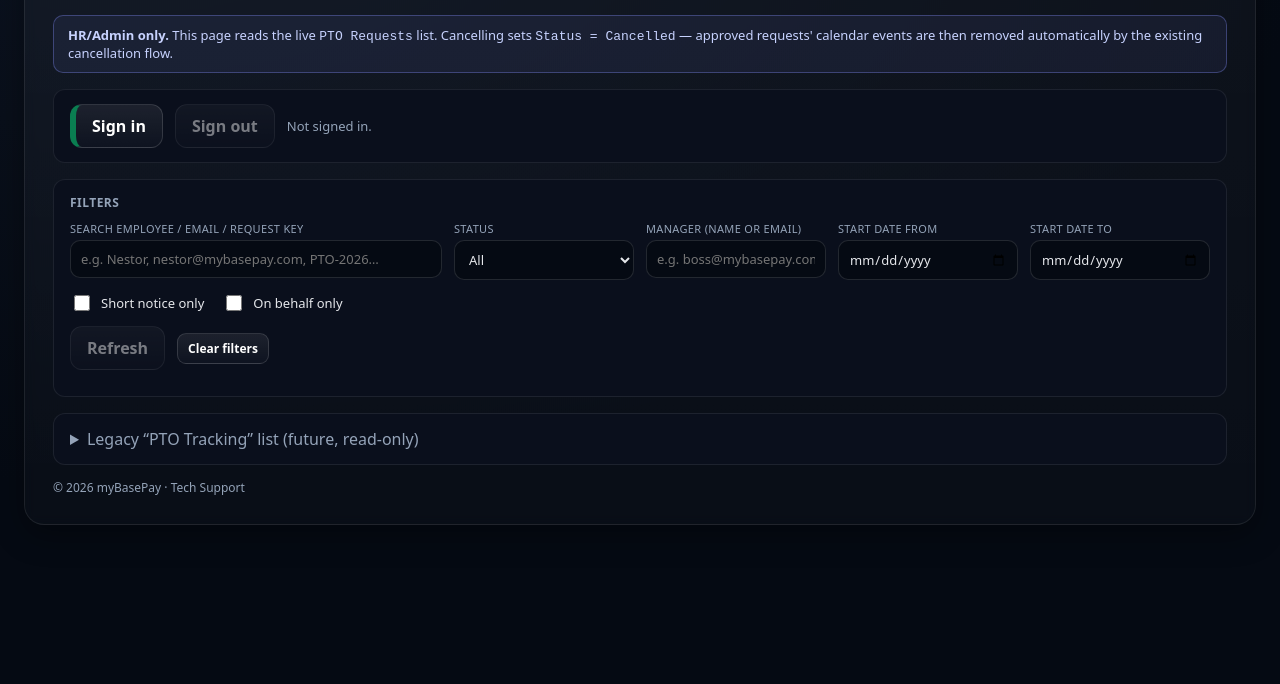
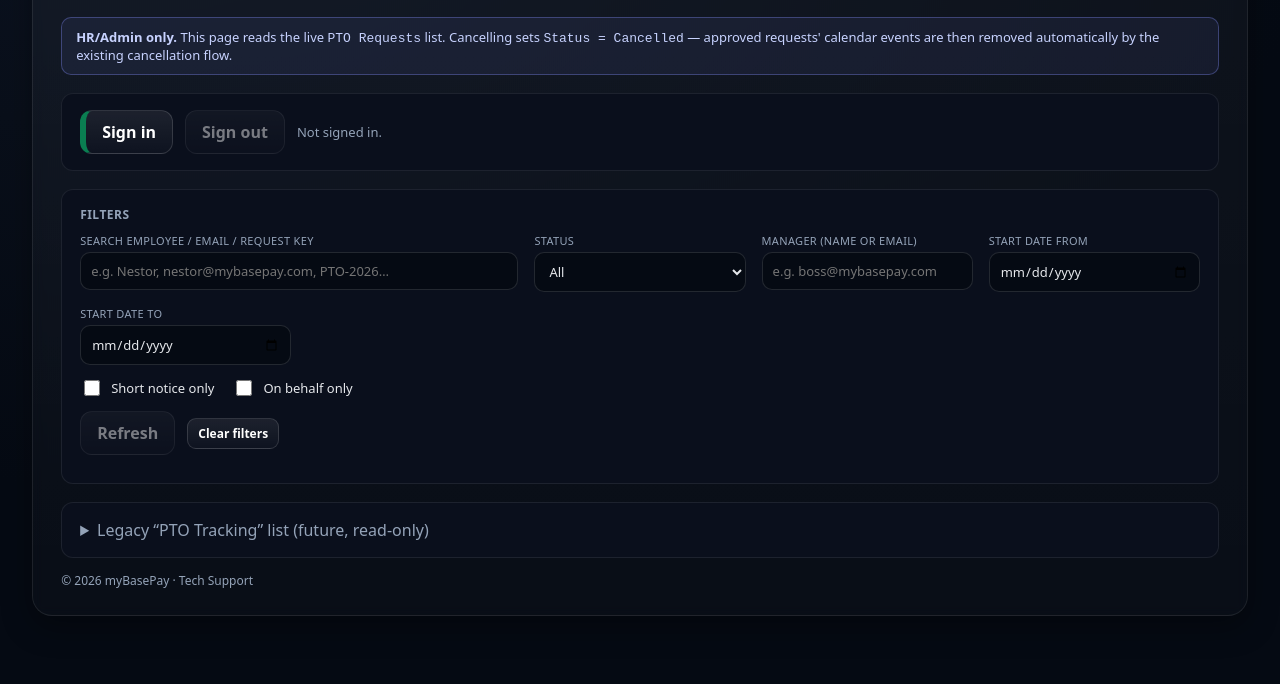
Before and after one commit to mybasepay/pto-central, a plain HTML site: page hr.html in a window 1280 px wide. Shown: the part 116-800 px from the top of the page. Drawn offline with Linux system fonts and the light colour scheme.

Commit message:
Widen HR Center to a full admin-dashboard layout
The HR Center was capped at max-width 1280px inside the shared card
width, so the dashboard felt narrow and the table was cramped. Widen it
to use most of the viewport while staying centered and readable.

hr.html (page-scoped CSS only):
- .wrap: width:100% + max-width 1680px (was 1280px), margin:0 auto.
- body: page gutters via padding 28px clamp(16px,2.5vw,40px) 56px so the
  container breathes at the edges.
- .card: horizontal padding clamp(20px,2.2vw,34px); .section spacing +2px.
- .filters: min column 200px (was 170px) with slightly larger gaps so the
  controls span the width in one row on desktop.

Table keeps width:100% (fills the wider container) with min-width:1180px,
so horizontal scroll appears only if columns overflow; text size
unchanged. Normal top->bottom scroll preserved. No other page, shared
CSS, or logic touched.

Co-Authored-By: Claude Opus 4.8 (1M context) <noreply@anthropic.com>

```diff
--- a/hr.html
+++ b/hr.html
@@ -30,9 +30,12 @@
        the whole page scrolls top→bottom. Only vertical trapping is removed; the
        table keeps its own horizontal scroll via `.table-wrap { overflow-x:auto }`. */
     html, body { height: auto; min-height: 100%; }
-    body { display: block; }
-    .wrap { max-width: 1280px; margin: 0 auto; }
-    .section { margin-top: 16px; padding: 14px 16px; border-radius: 12px; background: #0a0f1c; border: 1px solid rgba(255,255,255,0.08); }
+    /* Wide admin-dashboard layout: use most of the viewport (not the shared
+       ~880px card width), centered, with comfortable page gutters. */
+    body { display: block; padding: 28px clamp(16px, 2.5vw, 40px) 56px; }
+    .wrap { width: 100%; max-width: 1680px; margin: 0 auto; }
+    .card { padding: 26px clamp(20px, 2.2vw, 34px); }
+    .section { margin-top: 18px; padding: 16px 18px; border-radius: 12px; background: #0a0f1c; border: 1px solid rgba(255,255,255,0.08); }
     .section h3 { margin: 0 0 10px; font-size: 12px; color: var(--muted); text-transform: uppercase; letter-spacing: .04em; }
     .actions { display: flex; gap: 12px; align-items: center; flex-wrap: wrap; }
     .btn { appearance: none; cursor: pointer; color: #fff; font: inherit; font-weight: 700; padding: 10px 16px;
@@ -49,7 +52,7 @@
       background: rgba(129,140,248,0.08); border: 1px solid rgba(129,140,248,0.35); color: #c7d2fe; }
 
     /* Filters */
-    .filters { display: grid; grid-template-columns: repeat(auto-fit, minmax(170px, 1fr)); gap: 12px; }
+    .filters { display: grid; grid-template-columns: repeat(auto-fit, minmax(200px, 1fr)); gap: 14px 16px; }
     .filters .wide { grid-column: span 2; }
     label.fld { display: block; font-size: 11px; color: var(--muted); margin-bottom: 4px; text-transform: uppercase; letter-spacing: .03em; }
     input, select, textarea { width: 100%; box-sizing: border-box; padding: 9px 10px; border-radius: 10px;
```
